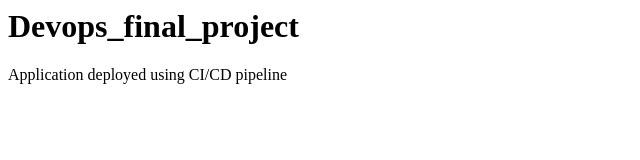
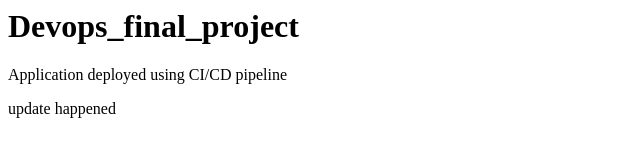
Before and after one commit to kayal-28/final_project, a plain HTML site: page index.html in a window 1280 px wide. Shown: the whole page, without its empty margins (0-640 px from the left). Drawn offline with Linux system fonts and the light colour scheme.

Commit message:
Add update message to index.html

```diff
--- a/index.html
+++ b/index.html
@@ -1,2 +1,3 @@
 <h1> Devops_final_project</h1>
 <p>Application deployed using CI/CD pipeline</p>
+<p>update happened</p>
```
